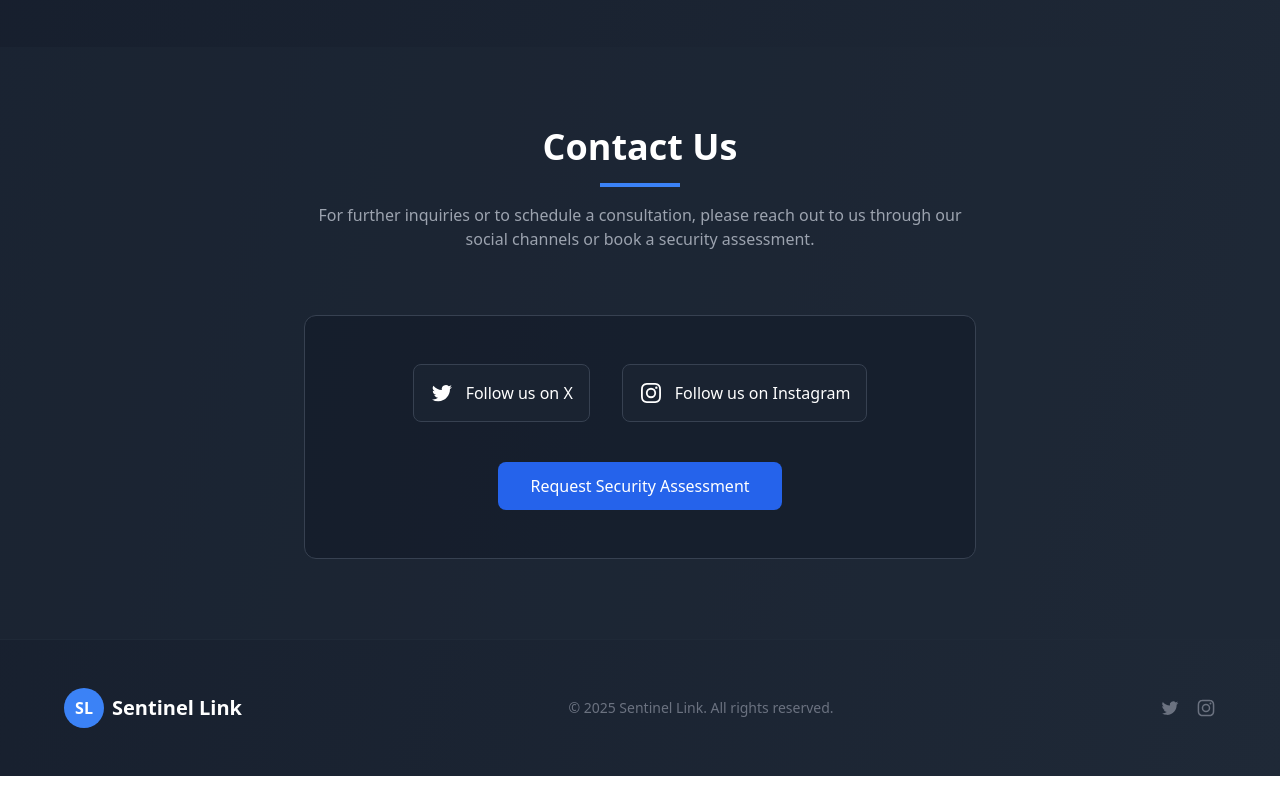
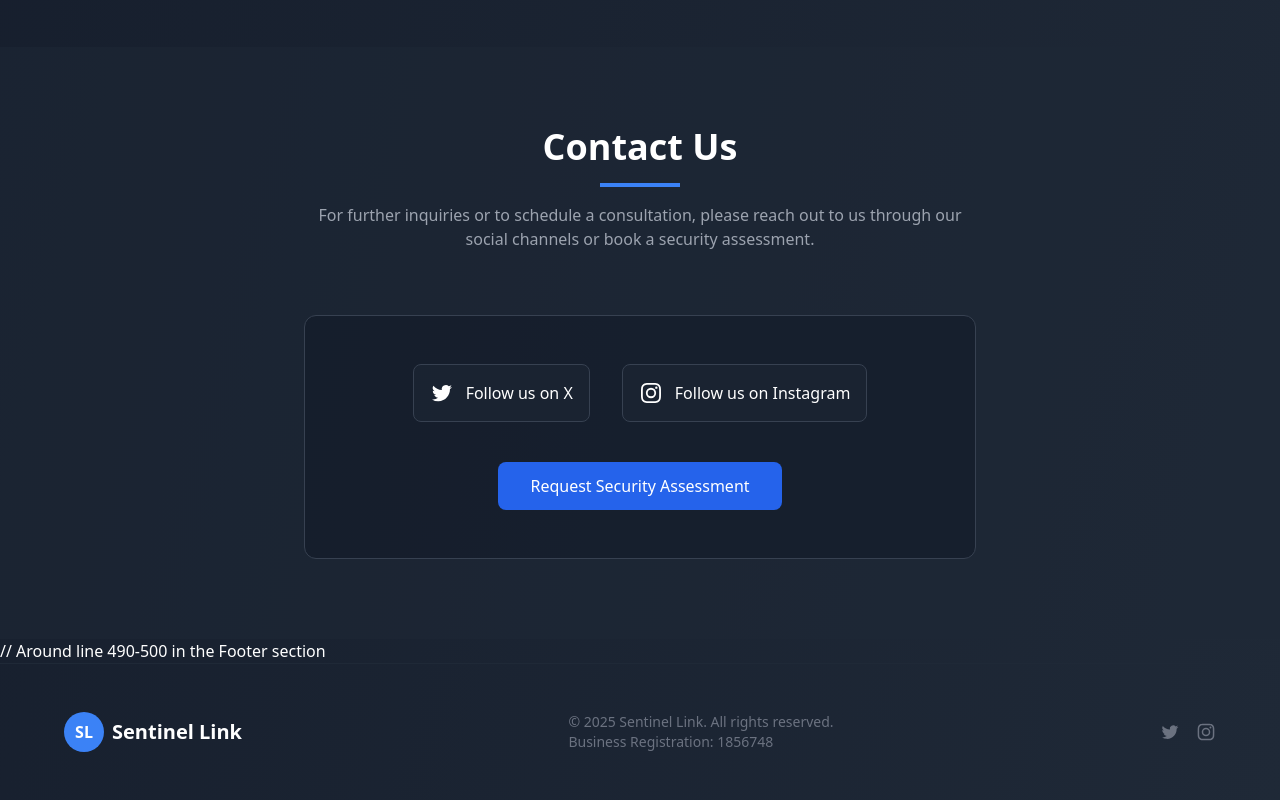
Before and after one commit to sentinellink/sentinel-link, a Next.js app: page / in a window 1280 px wide. Shown: the part 4169-4969 px from the top of the page. Before the commit the page ends 4945 px from the top, so only its background shows below. Built offline with nearby package versions, Linux system fonts and the light colour scheme.

Commit message:
Update index.js

```diff
--- a/pages/index.js
+++ b/pages/index.js
@@ -442,6 +442,7 @@ export default function Home() {
       </section>
 
       {/* Footer */}
+      // Around line 490-500 in the Footer section
 <footer className="py-12 px-6 border-t border-gray-800">
   <div className="container mx-auto max-w-6xl">
     <div className="flex flex-col md:flex-row justify-between items-center">
@@ -452,7 +453,8 @@ export default function Home() {
         <span className="font-bold text-xl">Sentinel Link</span>
       </div>
       <div className="text-gray-500 text-sm">
-              © {new Date().getFullYear()} Sentinel Link. All rights reserved.
+        © {new Date().getFullYear()} Sentinel Link. All rights reserved.<br />
+        Business Registration: 1856748
       </div>
       <div className="flex space-x-4 mt-6 md:mt-0">
         <a href="https://x.com/SentinelLinkHQ" target="_blank" rel="noopener noreferrer" className="text-gray-500 hover:text-white transition">
```
Lines whose indentation alone changed are shown as unchanged.
